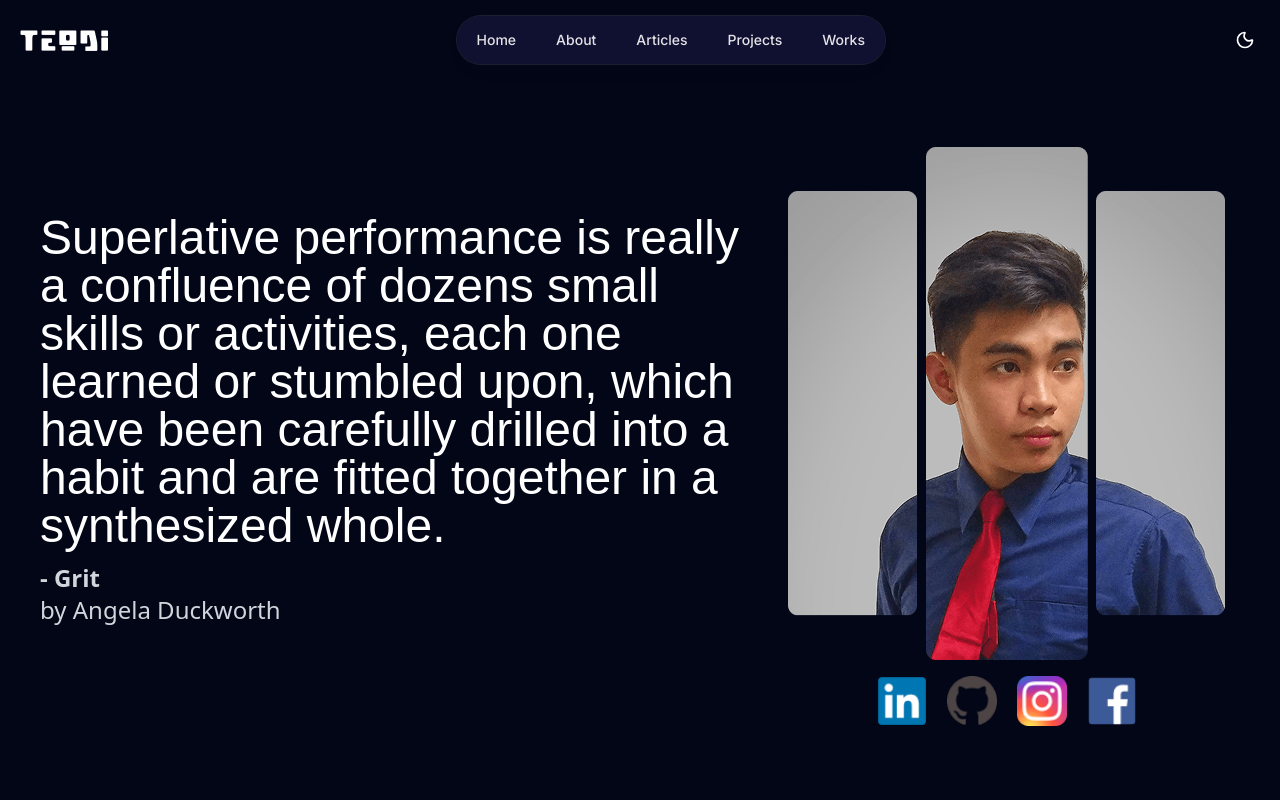
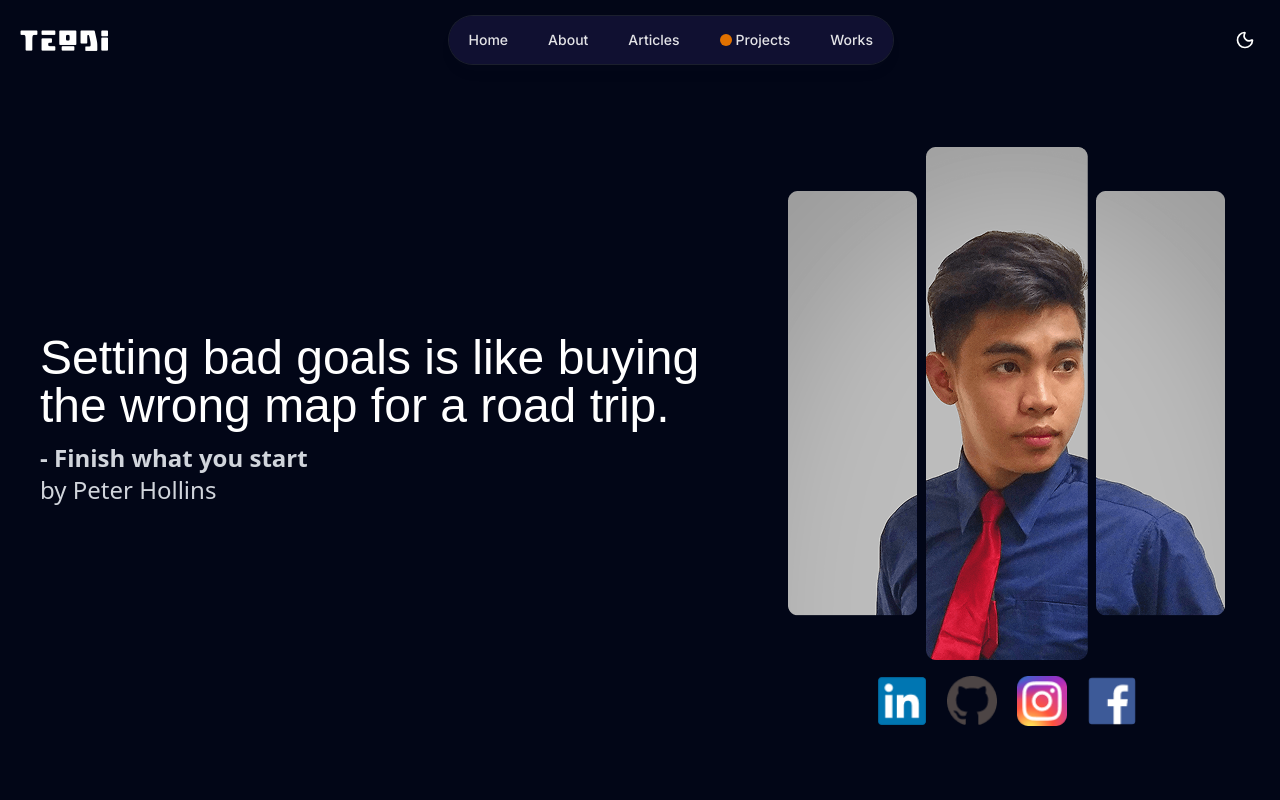
Before and after one commit to teodie/teodulo-portfolio-website, a Next.js app: page / in a window 1280 px wide. Shown: the top 800 px of the page. Built offline with nearby package versions, Linux system fonts and the light colour scheme; a web font is replaced by a local one.

Commit message:
feature: Added Dot on the navigation to emphasize importance as well as change color for the button in the articles

```diff
--- a/components/Articles.tsx
+++ b/components/Articles.tsx
@@ -53,7 +53,7 @@ function Articles() {
 
       </div>
       <div className='text-center items-center mt-10 pb-20'>
-        <a href="" className=' dark:bg-cyan-800 px-10 py-4 rounded-full inline-block text-xl font-semibold border-stone-900 darK:border-gray-400 border-[.01rem] dark:hover:bg-cyan-700'>View all</a>
+        <a href="" className=' dark:bg-amber-600 px-10 py-4 rounded-full inline-block text-xl font-semibold border-stone-900 darK:border-gray-300 border-[.08rem] dark:hover:bg-amber-500'>View all</a>
       </div>
 
     </section>
--- a/components/HeroSection.tsx
+++ b/components/HeroSection.tsx
@@ -4,10 +4,14 @@ import { quoates } from '@/utils/BookQuotes'
 import { useEffect, useState } from 'react'
 
 const HeroSection = () => {
-    const [quoateIndex, setQuoateIndex] = useState(0)
+  const [quoateIndex, setQuoateIndex] = useState(0)
 
+  const generateRandomNumberUpTo = (max : number) => {
+    return Math.floor(Math.random() * max)
+  }
   useEffect(() => {
-    const randomNumber = Math.floor( Math.random()  * quoates.length )
+    const maxIndex = quoates.length
+    const randomNumber = generateRandomNumberUpTo(maxIndex)
     setQuoateIndex(randomNumber)
   }, [])
 
@@ -34,7 +38,7 @@ const HeroSection = () => {
             <Image alt='middle profile' src={profile.middle} priority />
           </div>
           <div>
-            <Image alt='right profile' src={profile.right} priority/>
+            <Image alt='right profile' src={profile.right} priority />
           </div>
         </div>
 
--- a/components/NavBar.tsx
+++ b/components/NavBar.tsx
@@ -48,7 +48,12 @@ const NavBAr = ({ isDarkMode, setIsDarkMode }: NavPropType) => {
         {
           menu.map((item) => (
             <li key={item.name} className='flex flex-1 items-center px-5 0'>
-              <a href={item.id} className='text-sm font-medium hover:text-blue-600 duration-50' >{item.name}</a>
+              <div className='flex items-center'>
+                {
+                  item.name === "Projects" && <div className='size-3 bg-amber-600 rounded-full mr-1 ' />
+                }
+                <a href={item.id} className='text-sm font-medium hover:text-blue-600 duration-50' >{item.name}</a>
+              </div>
             </li>
           ))
         }
--- a/utils/BookQuotes.tsx
+++ b/utils/BookQuotes.tsx
@@ -14,7 +14,7 @@ export const quoates = [
   },
   {
     BookTitle: "Grit",
-    quoate: "Superlative performance is really a confluence of dozens small skills or activities, each one learned or stumbled upon, which have been carefully drilled into a habit and are fitted together in a synthesized whole.",
+    quoate: "Superlative performance is really a confluence of dozens small skills or activities, each one learned or stumbled upon, which have been carefully drilled into a habit and then are fitted together in a synthesized whole.",
     pageNumber: 32,
     BookAuthor: "Angela Duckworth"
   }
```
